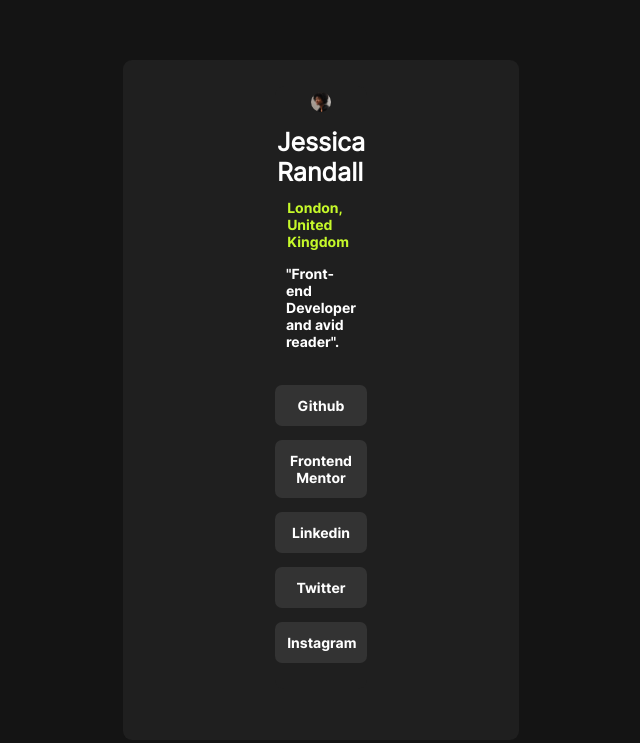
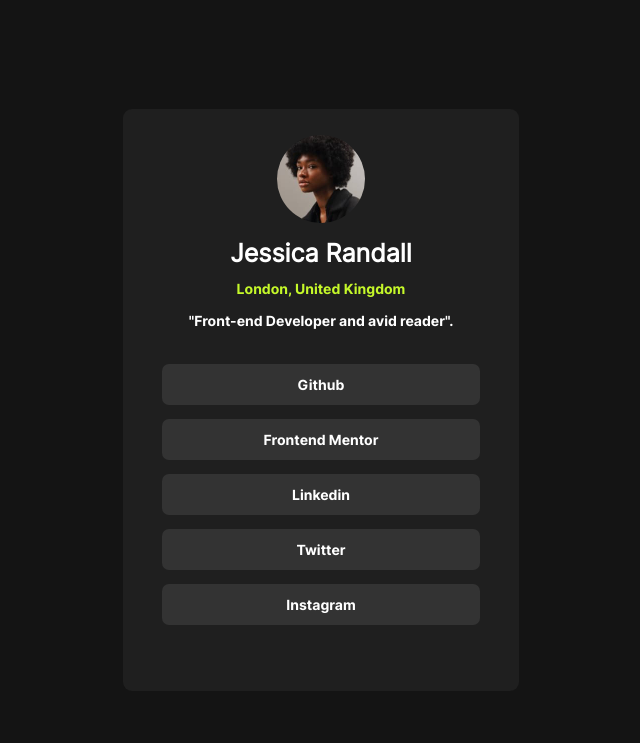
Before and after one commit to Cristiano-Miguel-DCodeMaster/Link-profile, a plain HTML site: page index.html in a window 1280 px wide. Shown: the whole page, without its empty margins (319-959 px from the left). Drawn offline with Linux system fonts and the light colour scheme; files whose address does not match are found by name.

Commit message:
bug fixed

```diff
--- a/css/style.css
+++ b/css/style.css
@@ -1,7 +1,5 @@
 @charset "utf-8";
-
 @font-face{
-<<<<<<< HEAD
 font-family: inter1;
 src: url(/fonts/Inter-VariableFont_slnt\,wght.ttf);
 }
@@ -20,7 +18,6 @@ src: url(/fonts/static/Inter-Regular.ttf);
 @font-face{
 font-family: inter5;
 src: url(/fonts/static/Inter-SemiBold.ttf);
-=======
 font-family: inter;
 src: url(./fonts/Inter-VariableFont_slnt\,wght.ttf);
 }
@@ -39,7 +36,6 @@ src: url(./fonts/static/Inter-Regular.ttf);
 @font-face{
 font-family: inter5;
 src: url(./fonts/static/Inter-SemiBold.ttf);
->>>>>>> 4a6a1bbc79f88541021b79dfa69d57696deac51d
 }
 *{
     margin: 0;
@@ -130,6 +126,7 @@ font-size: 14px;
         width: 23%;
         height: fit-content;
         padding-top: 2%;
+
     }
     img{
         width: 30%;
--- a/index.html
+++ b/index.html
@@ -10,8 +10,7 @@
     <title>Link Profile</title>
 </head>
 <body>
-    <main role="main" class="container">
-        <div class="middle">
+    <main class="container">
         <section class="middle">
             <img width="100" height="100" src="images/avatar-jessica.jpeg" alt="black girl">
             <h1>Jessica Randall</h1>
```
